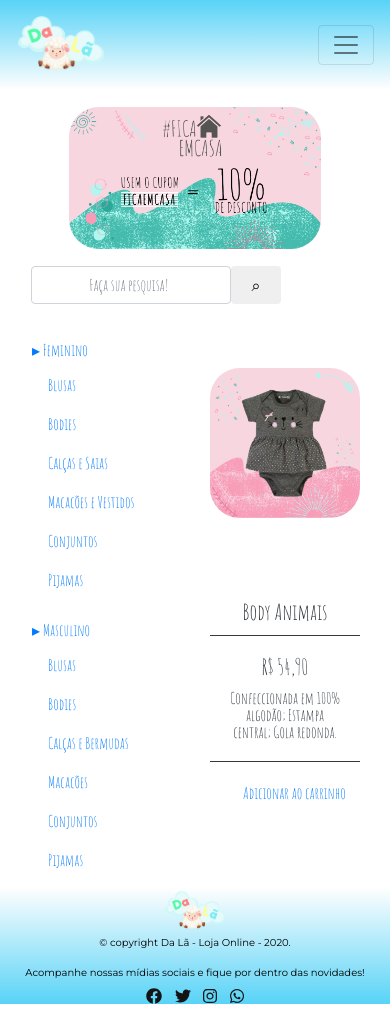
After one commit to DarlanHenrique/-Equipe-2-Trainee-2020.1, a PHP site: page /html/viewprod.html in a window 390 px wide. The commit adds this page. Run offline with PHP 8.4, Linux system fonts and the light colour scheme; some libraries are stand-ins or nearby versions.

Commit message:
add view; att geral; descrição da view c responsividade ruim

```diff
--- /dev/null
+++ b/css/reset.css
@@ -0,0 +1,48 @@
+/* http://meyerweb.com/eric/tools/css/reset/
+   v2.0 | 20110126
+   License: none (public domain)
+*/
+
+html, body, div, span, applet, object, iframe,
+h1, h2, h3, h4, h5, h6, p, blockquote, pre,
+a, abbr, acronym, address, big, cite, code,
+del, dfn, em, img, ins, kbd, q, s, samp,
+small, strike, strong, sub, sup, tt, var,
+b, u, i, center,
+dl, dt, dd, ol, ul, li,
+fieldset, form, label, legend,
+table, caption, tbody, tfoot, thead, tr, th, td,
+article, aside, canvas, details, embed,
+figure, figcaption, footer, header, hgroup,
+menu, nav, output, ruby, section, summary,
+time, mark, audio, video {
+	margin: 0;
+	padding: 0;
+	border: 0;
+	font-size: 100%;
+	font: inherit;
+	vertical-align: baseline;
+}
+/* HTML5 display-role reset for older browsers */
+article, aside, details, figcaption, figure,
+footer, header, hgroup, menu, nav, section {
+	display: block;
+}
+body {
+	line-height: 1;
+}
+ol, ul {
+	list-style: none;
+}
+blockquote, q {
+	quotes: none;
+}
+blockquote:before, blockquote:after,
+q:before, q:after {
+	content: '';
+	content: none;
+}
+table {
+	border-collapse: collapse;
+	border-spacing: 0;
+}
--- a/css/styles.css
+++ b/css/styles.css
@@ -7,48 +7,36 @@ body {
 
 /* NAVBAR */
 
-header {
+.header-directrix {
     background: linear-gradient(#58D3F7, #FEFEFE)!important;
     font-family: 'Amatic SC', cursive;
     font-size: 50px;
 }
 
-.container {
+.container-header {
     width: 100%;
 }
 
-@media screen and (max-width: 600px) {
-    .pesquisa {
+@media screen and (max-width: 1000px) {
+    .search,
+    .banner-header {
         display: none;
     }
+}
+
+.banner-header {
+    width: 100%;
 }
 
 
 /* FIM DO CSS NAVBAR */
 
-
-/* Banner Entre </header> e <main>/ */
-
-.banner {
-    width: 100%;
-}
-
-.copyright {
-    margin: 5px 0 5px 0;
-    padding-bottom: 10px;
-}
-
-.final p {
-    margin: 5px 0 10px 0;
-}
-
-.final a {
-    padding: 5px;
-}
-
 body {
     font-family: 'Amatic SC', cursive;
 }
+
+
+/*cupom promoção*/
 
 .promfolder {
     text-align: center;
@@ -61,11 +49,10 @@ body {
     width: 70%;
 }
 
-.search {
-    background-color: lawngreen;
-}
 
-.nav-link {
+/*barra de categoria*/
+
+.categorybar {
     color: black;
     padding-top: 6px;
 }
@@ -75,6 +62,9 @@ body {
     line-height: 12px;
     padding-top: 15px;
 }
+
+
+/*pag de vendas*/
 
 .card-deck {
     padding-top: 40px;
@@ -105,6 +95,18 @@ body {
 }
 
 
+/*view de produto*/
+
+.descrprod {
+    padding-top: 40%;
+    text-align: center;
+}
+
+.titleprod {
+    font-size: 24px;
+}
+
+
 /* FOOTER */
 
 footer {
@@ -118,18 +120,54 @@ footer p {
     font-style: bold;
 }
 
+
+/* FOOTER */
+
+footer {
+    background: linear-gradient( #FEFEFE, #58D3F7)!important;
+}
+
+footer p {
+    font-family: 'Montserrat', sans-serif;
+    color: #000000;
+    font-size: 10px;
+    font-style: bold;
+}
+
+.copyright {
+    margin: 5px 0 5px 0;
+    padding-bottom: 10px;
+}
+
+.final-footer p {
+    margin: 5px 0 10px 0;
+}
+
+.final-footer a {
+    padding: 5px;
+}
+
+.icons {
+    color: #141414;
+}
+
+
+/* FIM DO FOOTER */
+
 @media (max-width: 1000px) {
     .prom {
         border-radius: 30px;
     }
+    .searchprod {
+        padding-left: 15%;
+    }
     .card-deck {
         display: inline-block;
         width: 60%;
-        padding-bottom: 40px;
         padding-left: 0px;
     }
     .card {
-        width: 100px;
+        width: 150px;
     }
     .card-img-top {
         border-radius: 30px;
@@ -148,4 +186,14 @@ footer p {
     .col1pv {
         width: 50%;
     }
+    .descrprod {
+        padding-top: 0%;
+        width: 50%;
+    }
+    .titleprod {
+        font-size: 22px;
+    }
+    .txtprod {
+        line-height: 17px;
+    }
 }
--- /dev/null
+++ b/html/viewprod.html
@@ -0,0 +1,173 @@
+<!DOCTYPE html>
+
+<html lang="pt-br">
+
+<head>
+
+    <meta charset="utf-8">
+    <meta name="viewport" content="width=device-width, initial-scale=1, shrink-to-fit=no">
+
+    <link rel="stylesheet" href="https://stackpath.bootstrapcdn.com/bootstrap/4.1.3/css/bootstrap.min.css" integrity="sha384-MCw98/SFnGE8fJT3GXwEOngsV7Zt27NXFoaoApmYm81iuXoPkFOJwJ8ERdknLPMO" crossorigin="anonymous">
+    <link rel="stylesheet" href="https://cdnjs.cloudflare.com/ajax/libs/font-awesome/5.13.0/css/all.min.css">
+    <link rel="stylesheet" href="https://cdnjs.cloudflare.com/ajax/libs/font-awesome/5.13.0/js/all.min.js">
+
+
+    <title>Da Lã | Roupas Infantis</title>
+    <meta name="description" content="O melhor da moda infantil você encontra aqui na Da Lã, loja online de roupas infantis.">
+
+    <link rel="stylesheet" href="../css/reset.css">
+    <link rel="stylesheet" href="../css/styles.css">
+    <link href="https://fonts.googleapis.com/css2?family=Montserrat&display=swap" rel="stylesheet">
+    <link href="https://fonts.googleapis.com/css2?family=Amatic+SC:wght@400;700&display=swap" rel="stylesheet">
+
+    <link rel="sortcut icon" href="../img/Da_lã_Logo_2.png" type="image/x-icon">
+
+</head>
+
+<body>
+    <header>
+        <nav class="navbar navbar-expand-lg navbar-light header-directrix">
+            <div class="container container-header">
+                <a class="navbar-brand" href="#" alt="Logotipo da Da Lã">
+                    <img class="logo" src="../img/Da_lã_Logo_2.png" width="90" height="60" class="d-inline-block align-top" alt="Logotipo Da Lã.">
+                </a>
+
+                <button class="navbar-toggler" type="button" data-toggle="collapse" data-target="#navbarSite">
+            <span class="navbar-toggler-icon"></span>
+          </button>
+
+                <div class="collapse navbar-collapse justify-content-center" id="navbarSite">
+                    <ul class="navbar-nav">
+                        <li class="nav-item active">
+                            <a class="nav-link" href="#">Início<span class="sr-only">(Página atual)</span></a>
+                        </li>
+                        <li class="nav-item">
+                            <a class="nav-link" href="#">Produtos</a>
+                        </li>
+                        <li class="nav-item">
+                            <a class="nav-link" href="#">Contato</a>
+                        </li>
+                        <li class="nav-item">
+                            <a class="nav-link" href="#">Quem somos</a>
+                        </li>
+                    </ul>
+                </div>
+                <form class="form-inline search">
+                    <input class="form-control mr-sm-2" type="search" placeholder="Pesquisar..." aria-label="Pesquisar">
+                    <button type="submit" class="btn btn-outline-dark">&#8981</button>
+                </form>
+            </div>
+        </nav>
+
+        <img class="banner-header" src="../img/cabecalho.png" alt="Banner do Site">
+    </header>
+
+    <main>
+        <div class="container">
+            <div class="promfolder">
+                <img class="prom" src="../img/cupom.png" alt="Cupom FICAEMCASA">
+            </div>
+
+            <nav class="navbar navbar-light bg-transparent">
+                <form class="form-inline">
+                    <input style="width: 200px; text-align: center;" class="form-control mr-sm-2" type="search" placeholder="Faça sua pesquisa!" aria-label="Pesquisar">
+                    <button style="width: 50px" class="btn btn-outline-black-50 my-sm-0" type="submit">  &#8981  </button>
+                </form>
+            </nav>
+
+            <div class="row mx-lg-n5 ">
+                <div class="col1pv" class=".col- py-3 px-lg-5 ">
+
+                    <nav id="navbar-exemplo3 " class="navbar navbar-light ">
+                        <div class="sidebar ">
+
+                            <a class="nav-link " href="#item-1 ">  &#x025B8; Feminino </a>
+                            <nav class="nav nav-pills flex-column ">
+                                <a class="nav-link ml-3 my-1 " href="#item-1-1 ">Blusas</a>
+                                <a class="nav-link ml-3 my-1 " href="#item-1-2 ">Bodies</a>
+                                <a class="nav-link ml-3 my-1 " href="#item-1-3 ">Calças e Saias</a>
+                                <a class="nav-link ml-3 my-1 " href="#item-1-4 ">Macacões e Vestidos</a>
+                                <a class="nav-link ml-3 my-1 " href="#item-1-5 ">Conjuntos</a>
+                                <a class="nav-link ml-3 my-1 " href="#item-1-6 ">Pijamas</a>
+                            </nav>
+                            <br>
+                            <a class="nav-link " href="#item-2 "> &#x025B8; Masculino</a>
+                            <nav class="nav nav-pills flex-column ">
+                                <a class="nav-link ml-3 my-1 " href="#item-2-1 ">Blusas</a>
+                                <a class="nav-link ml-3 my-1 " href="#item-2-2 ">Bodies</a>
+                                <a class="nav-link ml-3 my-1 " href="#item-2-3 ">Calças e Bermudas</a>
+                                <a class="nav-link ml-3 my-1 " href="#item-2-4 ">Macacões</a>
+                                <a class="nav-link ml-3 my-1 " href="#item-2-5 ">Conjuntos</a>
+                                <a class="nav-link ml-3 my-1 " href="#item-2-6 ">Pijamas</a>
+                            </nav>
+
+                        </div>
+                    </nav>
+
+                </div>
+
+                <div class="col py-3 px-lg-5 ">
+                    <div class="card-deck ">
+                        <div class="row ">
+                            <div class="col ">
+                                <div class="card ">
+                                    <img class="card-img-top " src="../img/roupa1.jpeg " alt="Imagem de capa do card ">
+                                    <div class="card-body ">
+                                    </div>
+                                </div>
+                            </div>
+                            <div class="col py-3 px-lg-5" ">
+                                <div class="descrprod ">
+                                    <div class="card border-dark mb-3 " style="max-width: 18rem; ">
+                                        <div class="titleprod ">
+                                        <div class="card-header bg-transparent border-dark ">Body Animais</div>
+                                        <div class="card-body text-dark ">
+                                            <h5 class="card-title ">R$ 54,90</h5>
+                                            <p class="card-text txtprod ">Confeccionada em 100% algodão; Estampa central; Gola redonda.</p>
+                                        </div>
+                                    </div>
+                                        <div class="card-footer bg-transparent border-dark "><a href="# " class="btn ">Adicionar ao carrinho</a></div>
+                                        </div>
+                                </div>
+
+                            </div>
+
+                        </div>
+                    </div>
+
+                </div>
+            </div>
+        </div>
+    </main>
+    <footer>
+        <div class="container ">
+            <div class="row ">
+                <div class="col-sm "></div>
+                <div class="col-sm flex-center text-center ">
+                    <img src="../img/Da_lã_Logo_2.png " width="63 " height="42 " alt="Logotipo Da Lã ">
+                    <p class="copyright ">&copy; copyright Da Lã - Loja Online - 2020. </p>
+                </div>
+                <div class="col-sm col align-self-center flex-center text-center final-footer ">
+
+                    <p>Acompanhe nossas mídias sociais e fique por dentro das novidades!</p>
+                    <a class="icons " href="https://www.facebook.com/ "><i class="fab fa-facebook "></i></a>
+                    <a class="icons " href="https://twitter.com/ "><i class="fab fa-twitter "></i></a>
+                    <a class="icons " href="https://www.instagram.com/ "><i class="fab fa-instagram "></i></a>
+                    <a class="icons " href="https://web.whatsapp.com/ "><i class="fab fa-whatsapp "></i></a>
+
+                </div>
+            </div>
+        </div>
+    </footer>
+
+    <script src="https://cdnjs.cloudflare.com/ajax/libs/font-awesome/5.13.0/js/all.min.js "></script>
+    <script src="https://code.jquery.com/jquery-3.3.1.slim.min.js " integrity="sha384-q8i/X+965DzO0rT7abK41JStQIAqVgRVzpbzo5smXKp4YfRvH+8abtTE1Pi6jizo " crossorigin="anonymous "></script>
+    <script src="https://cdnjs.cloudflare.com/ajax/libs/popper.js/1.14.3/umd/popper.min.js " integrity="sha384-ZMP7rVo3mIykV+2+9J3UJ46jBk0WLaUAdn689aCwoqbBJiSnjAK/l8WvCWPIPm49 " crossorigin="anonymous "></script>
+    <script src="https://stackpath.bootstrapcdn.com/bootstrap/4.1.3/js/bootstrap.min.js " integrity="sha384-ChfqqxuZUCnJSK3+MXmPNIyE6ZbWh2IMqE241rYiqJxyMiZ6OW/JmZQ5stwEULTy " crossorigin="anonymous "></script>
+
+</body>
+<script src="https://code.jquery.com/jquery-3.3.1.slim.min.js " integrity="sha384-q8i/X+965DzO0rT7abK41JStQIAqVgRVzpbzo5smXKp4YfRvH+8abtTE1Pi6jizo " crossorigin="anonymous "></script>
+<script src="https://cdnjs.cloudflare.com/ajax/libs/popper.js/1.14.3/umd/popper.min.js " integrity="sha384-ZMP7rVo3mIykV+2+9J3UJ46jBk0WLaUAdn689aCwoqbBJiSnjAK/l8WvCWPIPm49 " crossorigin="anonymous "></script>
+<script src="https://stackpath.bootstrapcdn.com/bootstrap/4.1.3/js/bootstrap.min.js " integrity="sha384-ChfqqxuZUCnJSK3+MXmPNIyE6ZbWh2IMqE241rYiqJxyMiZ6OW/JmZQ5stwEULTy " crossorigin="anonymous "></script>
+
+</html>
```
Also changed, not shown: html/pgvendas.html (+22 -22 lines), img/cabecalho.png (renamed from img/cabeçalho.png).
